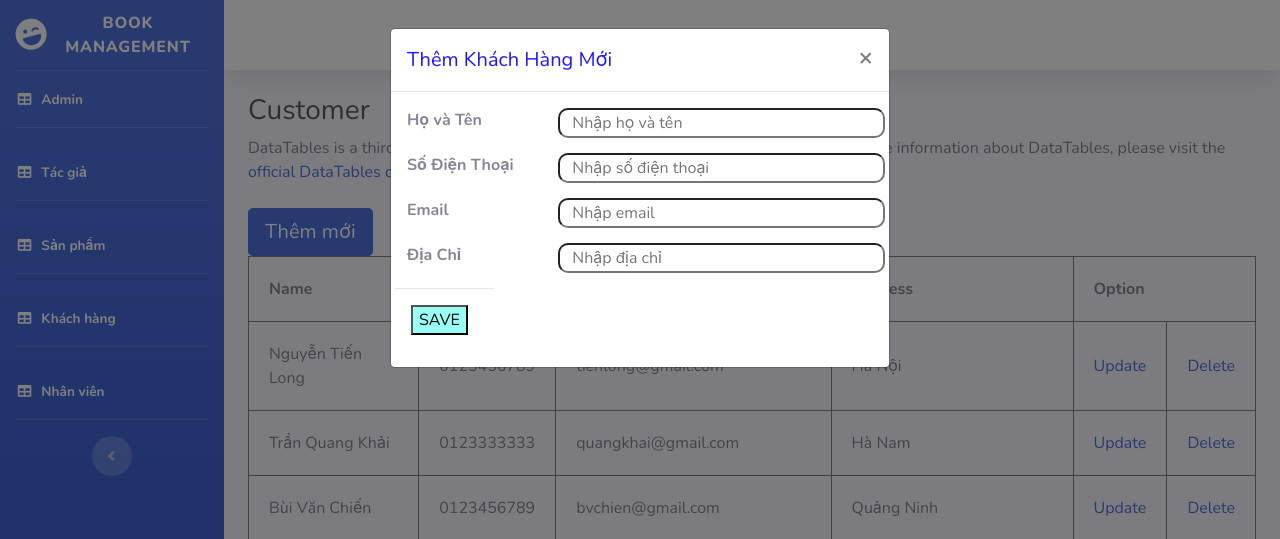
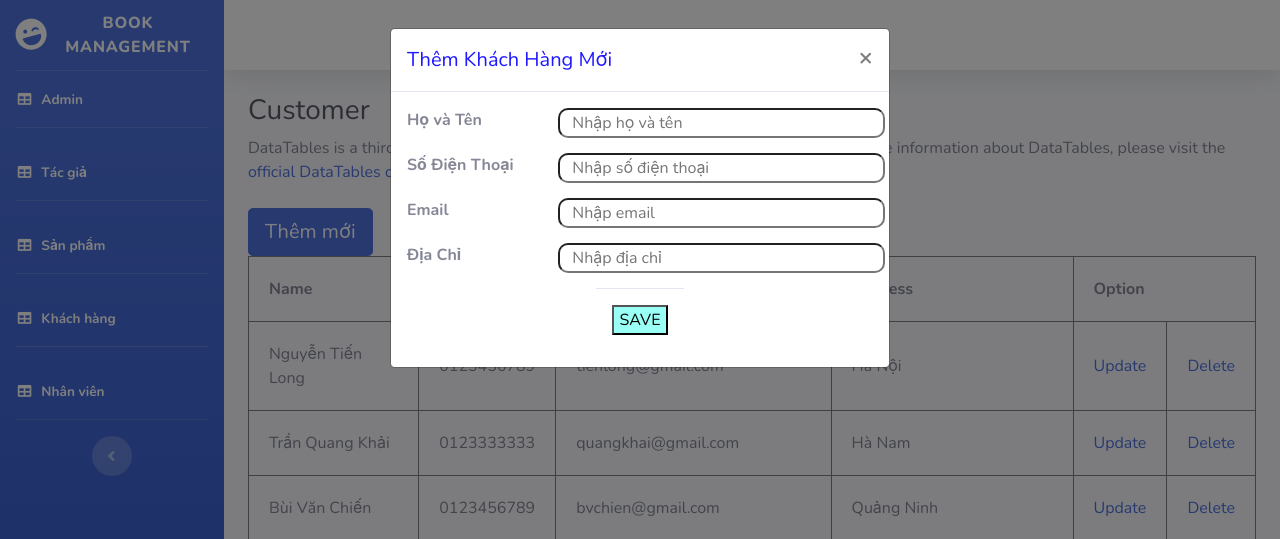
Before and after one commit to NinetyNineD/book_management, a PHP site: page /khach-hang.php in a window 1280 px wide, after a click on "Thêm mới". Shown: the top 539 px of the page. Run offline with PHP 8.4, Linux system fonts and the light colour scheme; data comes from the database, SQL or seed files in the repository.

Commit message:
Sua file khach-hang.php

```diff
--- a/khach-hang.php
+++ b/khach-hang.php
@@ -160,8 +160,8 @@
                       <label class="col-sm-4 avc" for="address" style="font-weight: bold">Địa Chỉ</label>
                       <input class="col-sm-8 avc" type="text" name="address_customer_insert" id="address" class="form-control" placeholder="Nhập địa chỉ" aria-describedby="helpId">
 
-                      <div class="modal-footer">
-                          <input type="submit" name="INSERT" value="SAVE" style="background-color: #9afff5 ; margin-right: 10px">
+                      <div class="modal-footer" style="margin: auto">
+                          <input type="submit" name="INSERT" value="SAVE" style="background-color: #9afff5 ; text-align: center">
                       </div>
                   </form>
 
```
